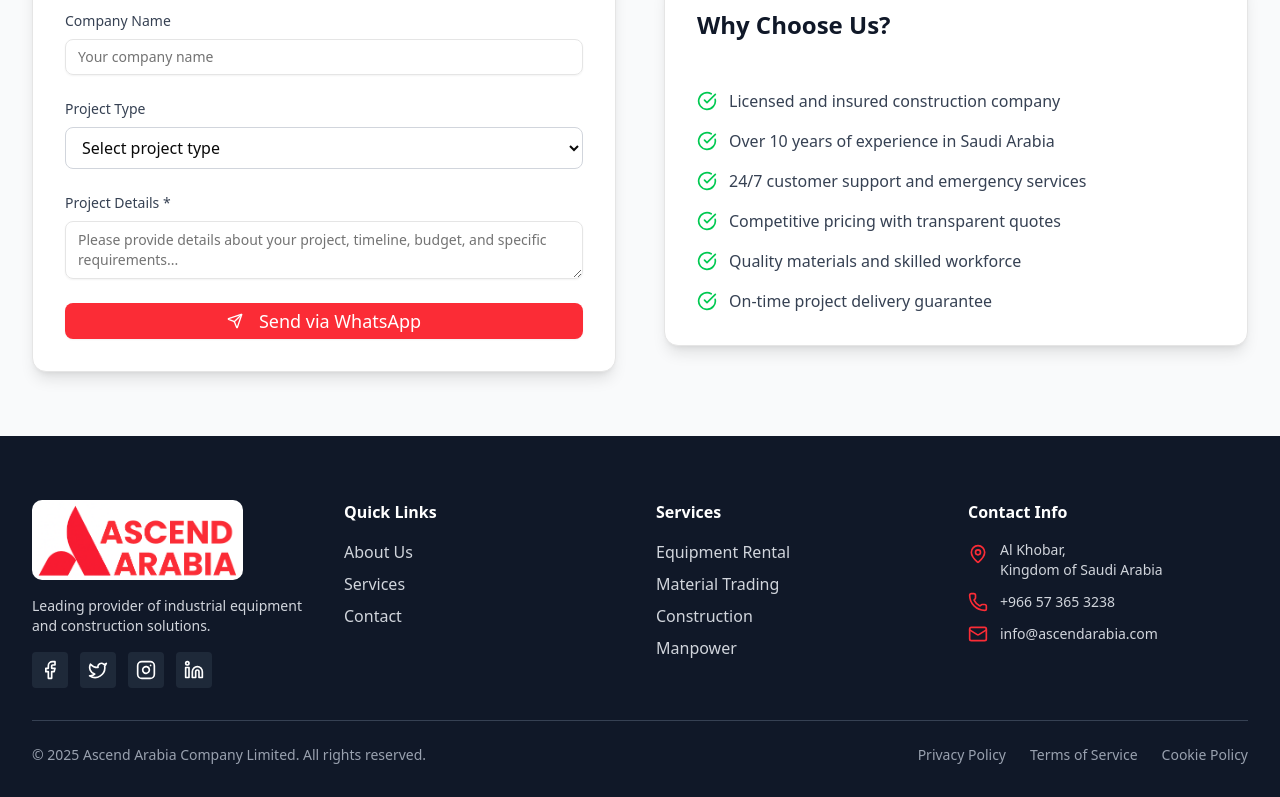
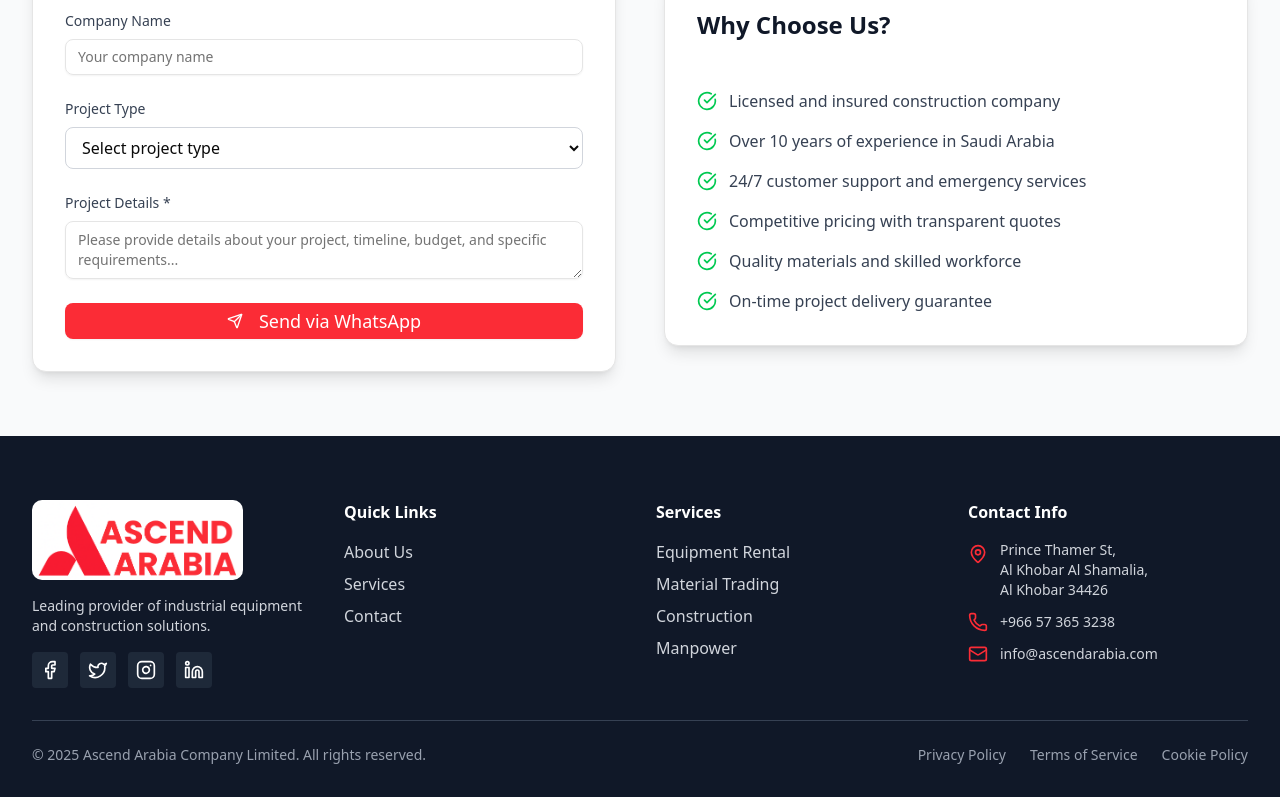
Before and after one commit to Sinu00/xyzlandingpage, a Next.js app: page /contact in a window 1280 px wide. Shown: the part 1512-2309 px from the top of the page. Built offline with nearby package versions, Linux system fonts and the light colour scheme.

Commit message:
changed location

```diff
--- a/src/app/contact/page.tsx
+++ b/src/app/contact/page.tsx
@@ -35,7 +35,7 @@ export default function ContactPage() {
     {
       icon: MapPin,
       title: "Location",
-      details: "Al Khobar, Kingdom of Saudi Arabia",
+      details: "Prince Thamer St, Al Khobar Al Shamalia, Al Khobar 34426",
       description: "Serving KSA with nationwide project delivery",
       isClickable: false
     },
--- a/src/components/footer.tsx
+++ b/src/components/footer.tsx
@@ -80,8 +80,9 @@ export default function Footer() {
               <div className="flex items-start space-x-3">
                 <MapPin className="h-5 w-5 text-red-500 mt-1 flex-shrink-0" />
                 <div>
-                  <p className="text-gray-300 text-sm">Al Khobar,</p>
-                  <p className="text-gray-300 text-sm">Kingdom of Saudi Arabia</p>
+                  <p className="text-gray-300 text-sm">Prince Thamer St,</p>
+                  <p className="text-gray-300 text-sm">Al Khobar Al Shamalia,</p>
+                  <p className="text-gray-300 text-sm">Al Khobar 34426</p>
                 </div>
               </div>
               <a href="tel:+966573653238" className="flex items-center space-x-3 hover:text-red-400 transition-colors">
```
